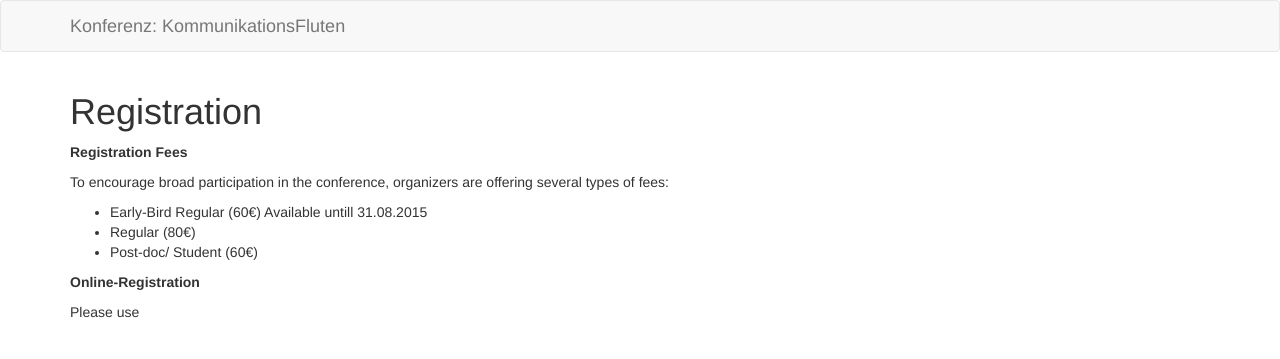
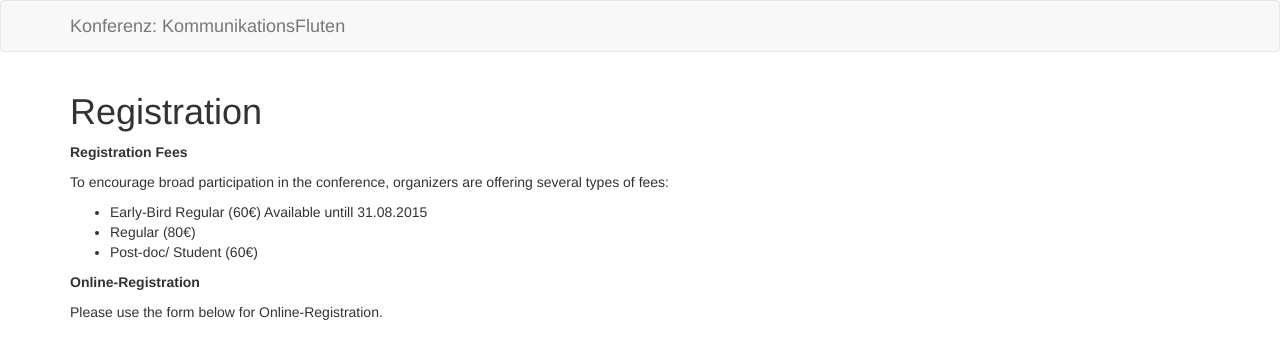
Before and after one commit to susedev/test, a Jekyll site: the page built from registration.html, in a window 1280 px wide. Shown: the top 359 px of the page. Built offline with Jekyll 4.4.1, drawn with Linux system fonts in a browser that asks for light colours.

Commit message:
Edit from JekyllCMS

```diff
--- a/registration.html
+++ b/registration.html
@@ -13,4 +13,4 @@ title: Registration
 
 <p><strong>Online-Registration</strong></p>
 
-<p>Please use</p>
+<p>Please use the form below for Online-Registration.</p>
```
